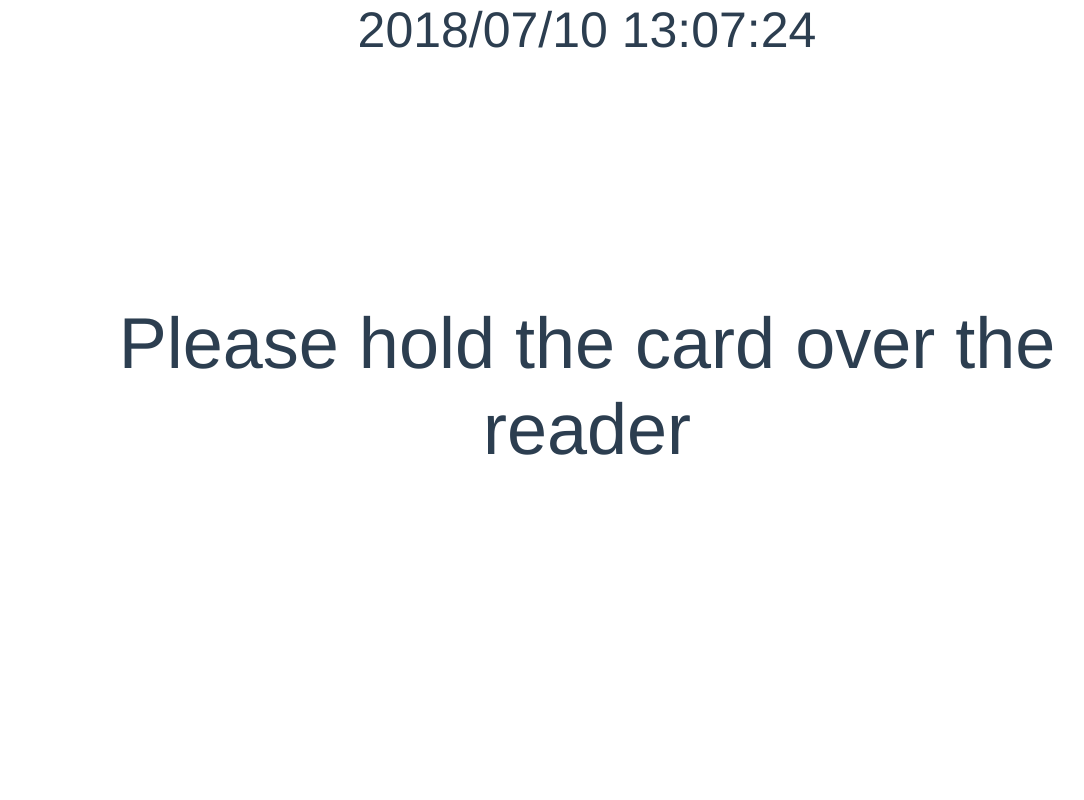
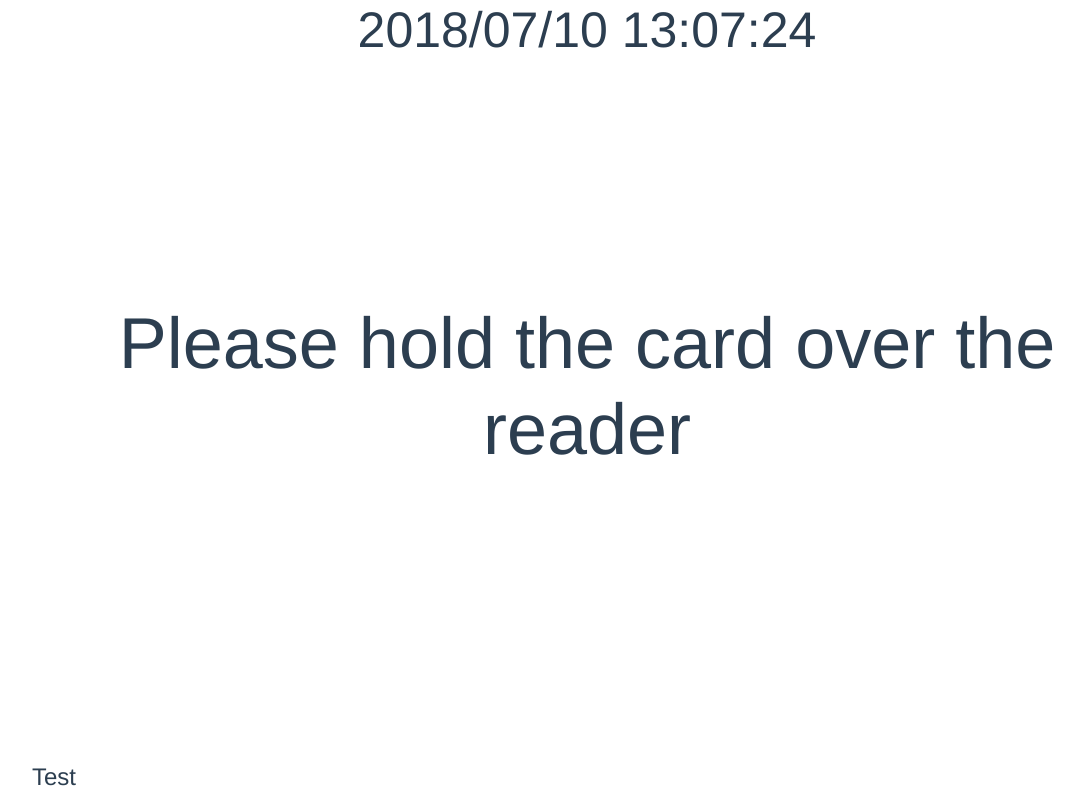
Before and after one commit to AizuGeekDojo/EnterLeaveSystem, a Vue app in the folder front/: page /#/ in a window 1280 px wide. Shown: the whole page, without its empty margins (53-1137 px from the left). Built offline with nearby package versions, Linux system fonts and the light colour scheme; no server answers.

Commit message:
Modify page to use room name by util.js

```diff
--- a/front/src/components/top.vue
+++ b/front/src/components/top.vue
@@ -4,6 +4,7 @@
     <div id="message">
       <h1>Please hold the card over the reader</h1>
     </div>
+    <h4 style="position:fixed;bottom:0;">{{roomname}}</h4>
   </div>
 </template>
 
@@ -15,7 +16,8 @@ export default {
   data: function () {
     return {
       closeflg: false,
-      clocktext: '----/--/--  --:--:--'
+      clocktext: '----/--/--  --:--:--',
+      roomname: ''
     }
   },
   destroyed: function () {
@@ -25,6 +27,7 @@ export default {
     this.ws.close()
   },
   mounted: function () {
+    this.roomname = util.roomName()
     this.connectCardReader()
     const self = this
     setInterval(() => {
--- a/front/src/components/welcome.vue
+++ b/front/src/components/welcome.vue
@@ -1,6 +1,6 @@
 <template>
     <div id='welcome'>
-        <h1> Welcome To Geek Dojo {{ username }} </h1>
+        <h1> Welcome To {{roomname}} {{ username }} </h1>
     </div>
 </template>
 
@@ -11,10 +11,12 @@ export default {
   name: 'welcome',
   data () {
     return {
-      username: ''
+      username: '',
+      roomname: ''
     }
   },
   mounted: function () {
+    this.roomname = util.roomName()
     var userinfo = this.$route.params.userinfo
     this.username = userinfo['UserName']
     var sid = userinfo['SID']
```
